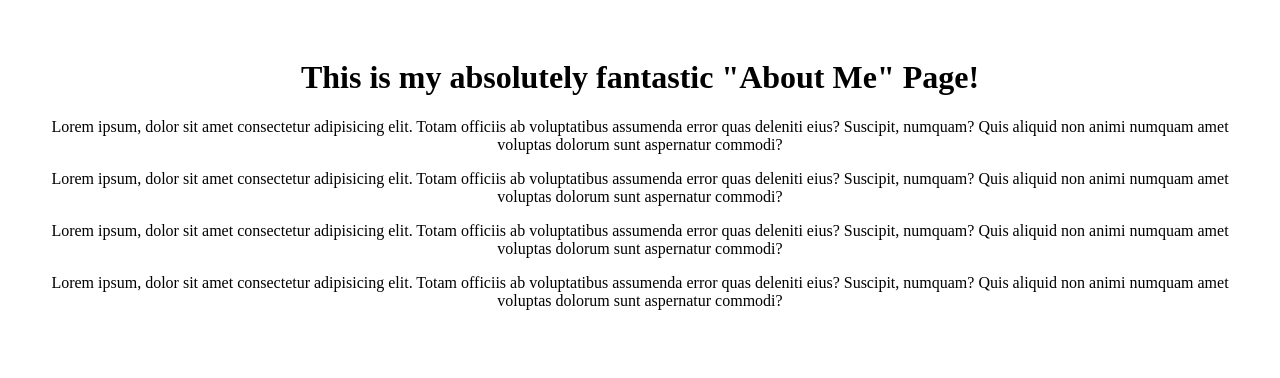
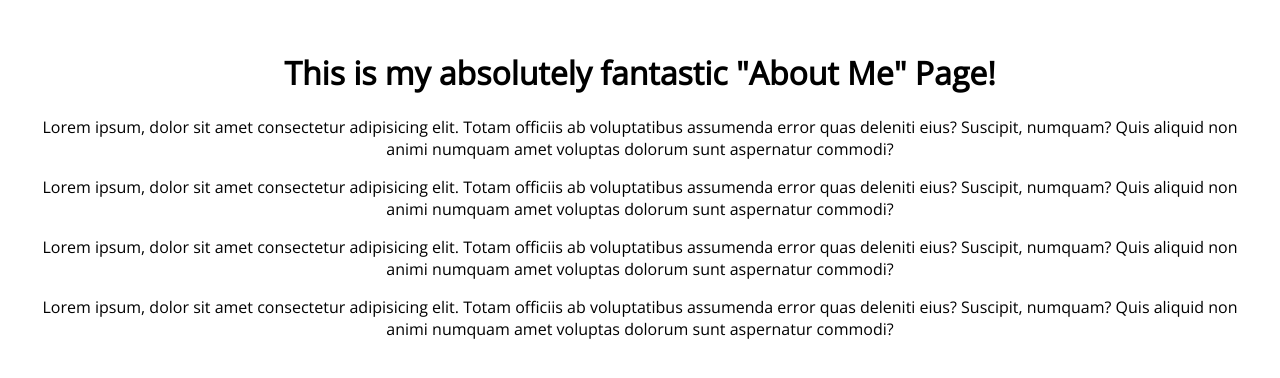
Before and after one commit to aminlotfi/Blog-Nuxt.js, a Nuxt app: page /about in a window 1280 px wide. Shown: the top 378 px of the page. Built offline with nearby package versions, Linux system fonts and the light colour scheme.

Commit message:
open sans font added globally.

```diff
--- /dev/null
+++ b/layouts/default.vue
@@ -0,0 +1,15 @@
+<template>
+  <div>
+    <nuxt/>
+  </div>
+</template>
+
+<style>
+html {
+  font-family: 'Open Sans', sans-serif;
+}
+
+body {
+  margin: 0;
+}
+</style>
--- a/nuxt.config.js
+++ b/nuxt.config.js
@@ -12,7 +12,8 @@ export default {
       { name: 'format-detection', content: 'telephone=no' }
     ],
     link: [
-      { rel: 'icon', type: 'image/x-icon', href: '/favicon.ico' }
+      { rel: 'icon', type: 'image/x-icon', href: '/favicon.ico' },
+      { rel: 'stylesheet', href: "https://fonts.googleapis.com/css2?family=Open+Sans&display=swap"}
     ]
   },
 
```
